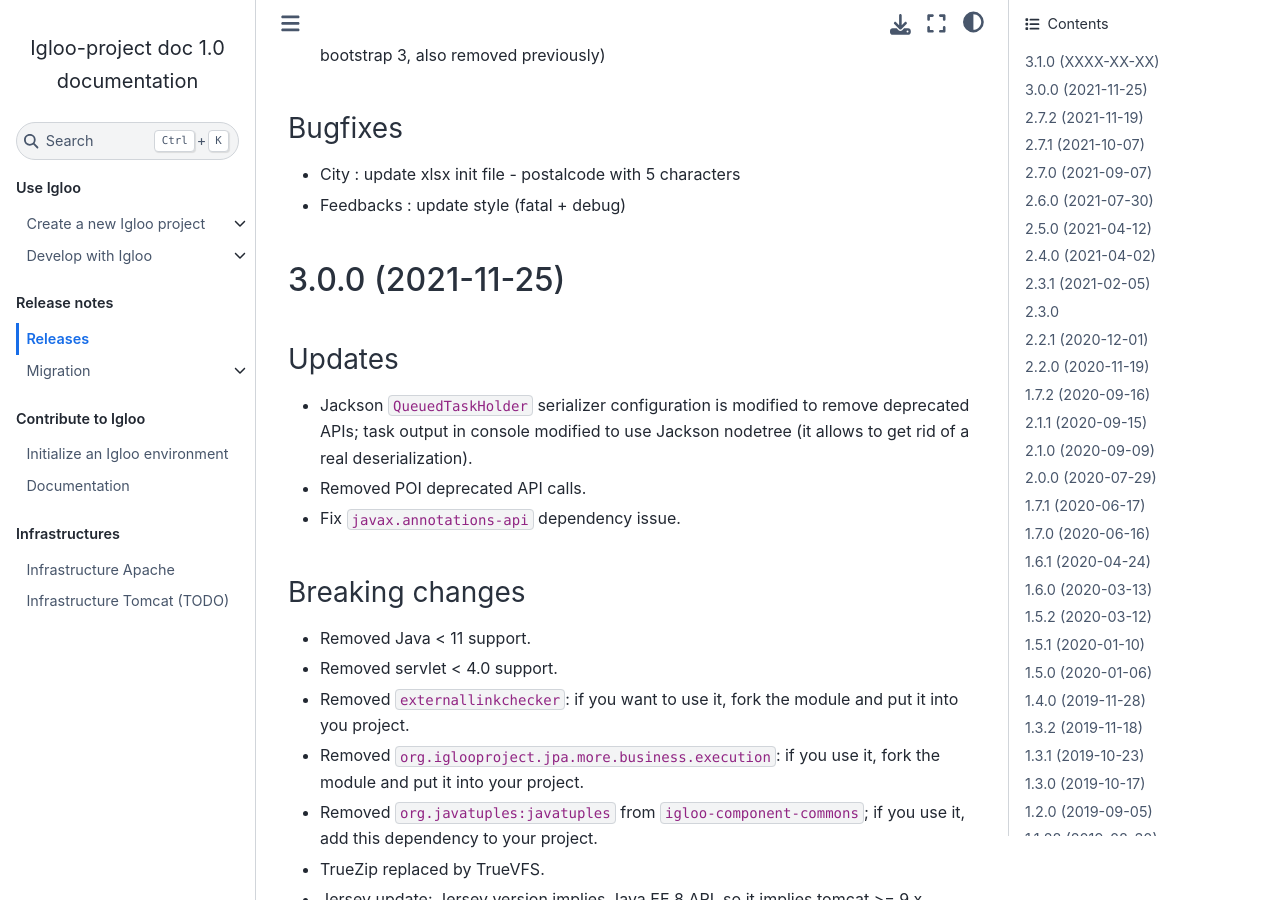
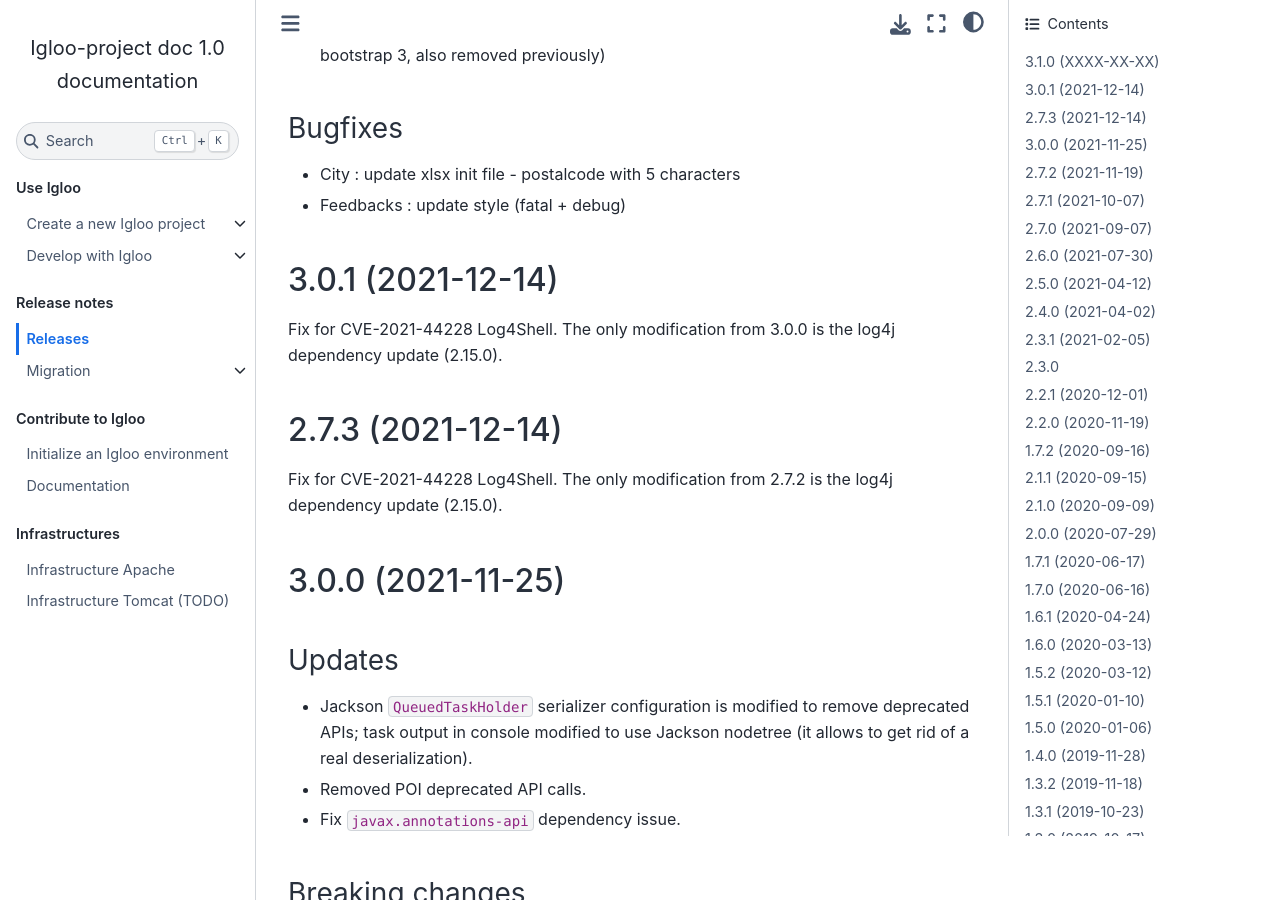
Before and after one commit to igloo-project/igloo-doc, a Sphinx documentation site: the page built from source/release-notes/releases.rst, in a window 1280 px wide and 900 px high, scrolled down 1177 px. Built offline with Sphinx 7.4.7 and the Sphinx Book theme 1.1.4, drawn with Linux system fonts in a browser that asks for light colours.

Commit message:
2.7.3 and 3.0.1 releases

```diff
--- a/source/release-notes/releases.rst
+++ b/source/release-notes/releases.rst
@@ -60,6 +60,21 @@
 
 * City : update xlsx init file - postalcode with 5 characters
 * Feedbacks : update style (fatal + debug)
+
+.. _v3.0.1:
+
+3.0.1 (2021-12-14)
+##################
+
+Fix for CVE-2021-44228 Log4Shell. The only modification from 3.0.0 is the log4j dependency update (2.15.0).
+
+.. _v2.7.3:
+
+2.7.3 (2021-12-14)
+##################
+
+Fix for CVE-2021-44228 Log4Shell. The only modification from 2.7.2 is the log4j dependency update (2.15.0).
+
 
 .. _v3.0.0:
 
```
